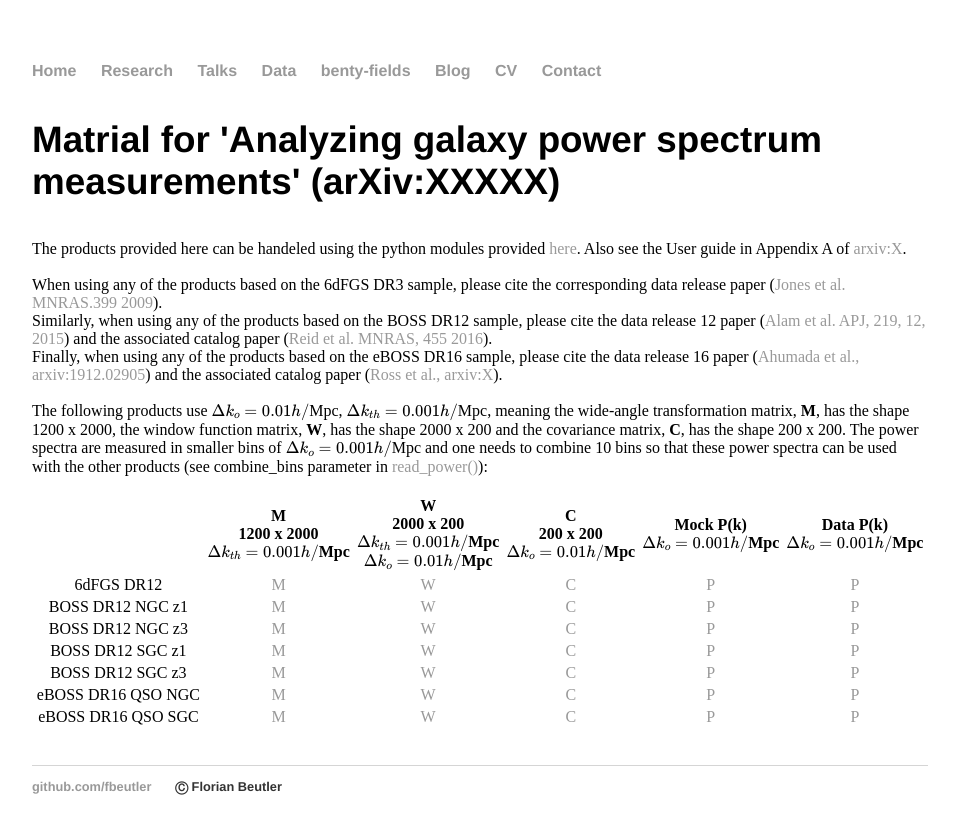
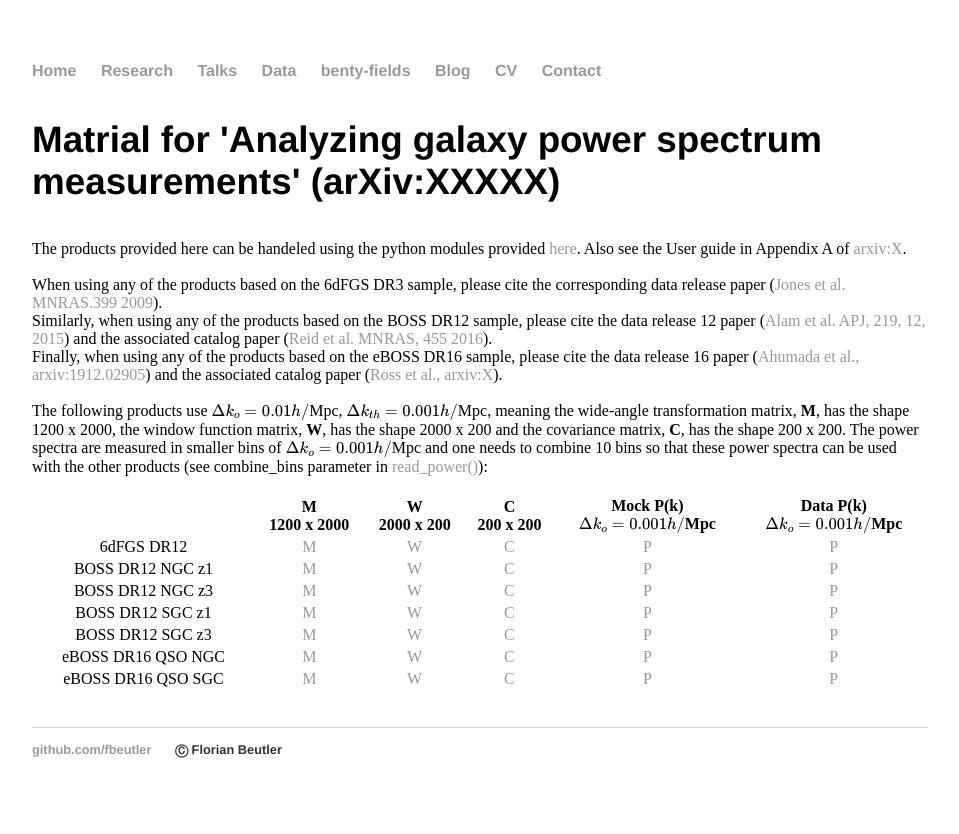
Before and after one commit to fbeutler/fbeutler.github.io, a Jekyll site: the page built from hub/deconv_paper.html, in a window 1280 px wide. Shown: the top 834 px of the page, without its empty margins (160-1119 px from the left). Built offline with Jekyll 4.4.1, drawn with Linux system fonts in a browser that asks for light colours.

Commit message:
Update deconv_paper.html

```diff
--- a/hub/deconv_paper.html
+++ b/hub/deconv_paper.html
@@ -32,9 +32,9 @@ Finally, when using any of the products based on the eBOSS DR16 sample, please c
 <table style="width:100%">
   <tr style="text-align: center">
     <th></th>
-    <th><strong>M</strong><br>1200 x 2000<br>\(\Delta k_{th} = 0.001h/\)Mpc</th>
-    <th><strong>W</strong><br>2000 x 200<br>\(\Delta k_{th} = 0.001h/\)Mpc<br>\(\Delta k_o = 0.01h/\)Mpc</th>
-    <th><strong>C</strong><br>200 x 200<br>\(\Delta k_o = 0.01h/\)Mpc</th>
+    <th><strong>M</strong><br>1200 x 2000</th>
+    <th><strong>W</strong><br>2000 x 200</th>
+    <th><strong>C</strong><br>200 x 200</th>
     <th>Mock P(k)<br>\(\Delta k_o = 0.001h/\)Mpc</th>
     <th>Data P(k)<br>\(\Delta k_o = 0.001h/\)Mpc</th>
   </tr>
```
